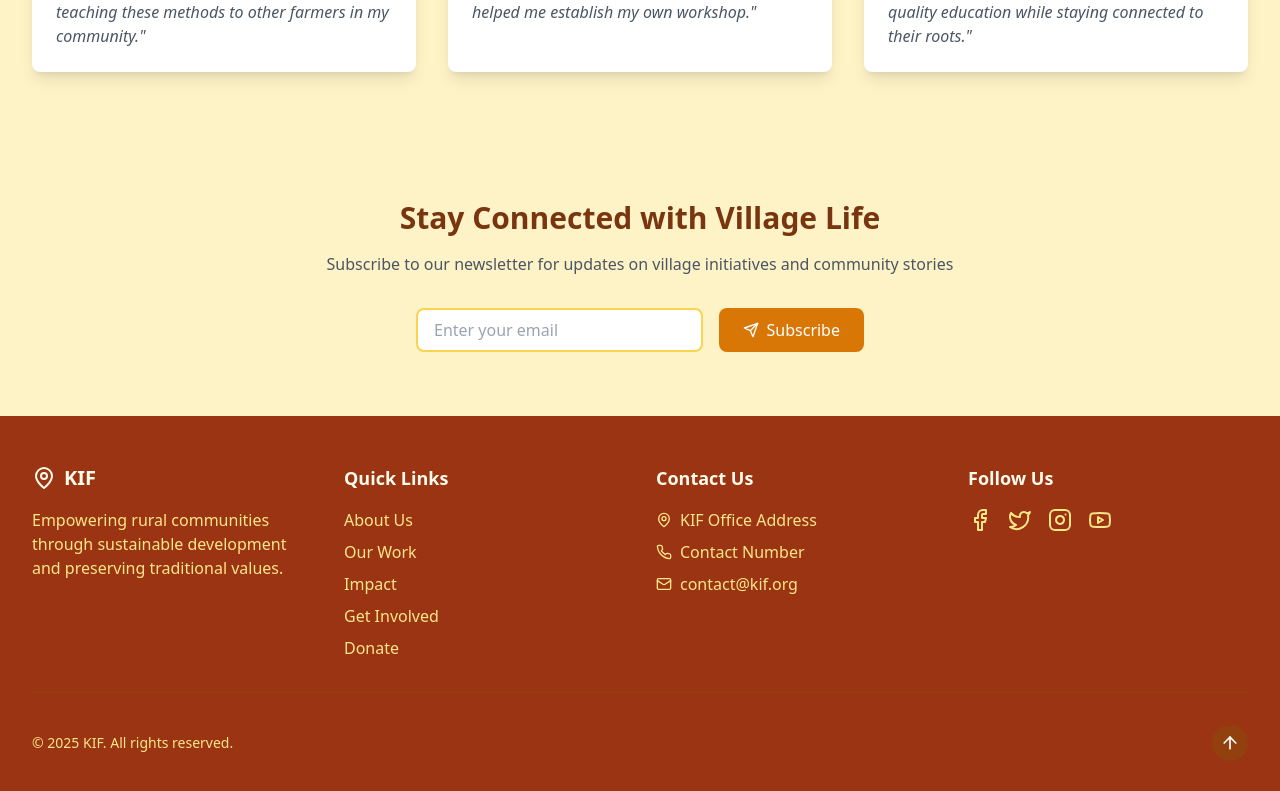
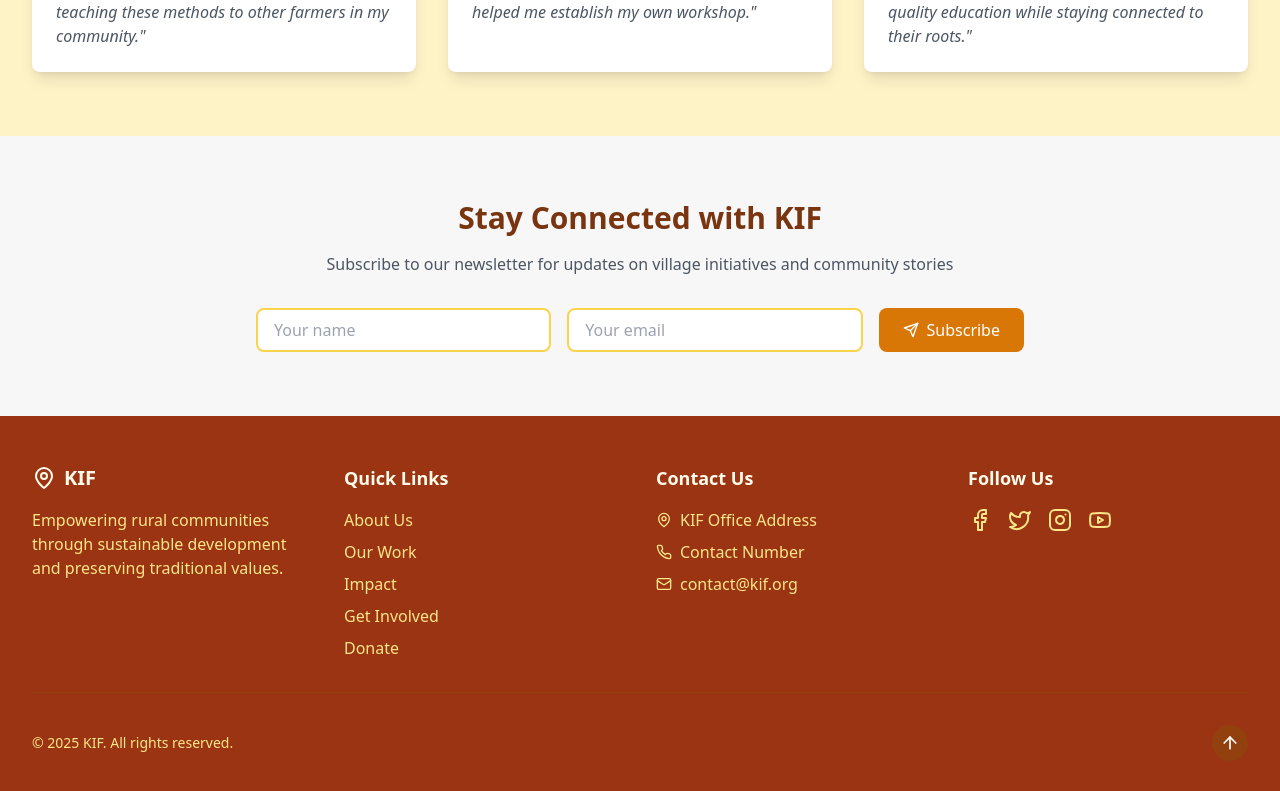
Before and after one commit to adityspecial/new-village, a React (Vite) app in the folder project/: page / in a window 1280 px wide. Shown: the part 1692-2483 px from the top of the page. Built offline with nearby package versions, Linux system fonts and the light colour scheme.

Commit message:
Updated Newsletter.tsx

```diff
--- a/project/src/components/Newsletter.tsx
+++ b/project/src/components/Newsletter.tsx
@@ -2,38 +2,47 @@ import React, { useState } from 'react';
 import { Send } from 'lucide-react';
 
 const Newsletter = () => {
+  const [name, setName] = useState('');
   const [email, setEmail] = useState('');
 
   const handleSubmit = (e: React.FormEvent) => {
     e.preventDefault();
-    // Handle newsletter subscription
-    console.log('Subscribed:', email);
+    console.log('Subscribed:', { name, email });
+    setName('');
     setEmail('');
   };
 
   return (
-    <section className="py-16 bg-amber-100">
+    <section className="py-16 bg-[#f7f7f7]">
       <div className="max-w-7xl mx-auto px-4 sm:px-6 lg:px-8">
         <div className="text-center">
           <h2 className="text-3xl font-bold text-amber-900 mb-4">
-            Stay Connected with Village Life
+            Stay Connected with KIF
           </h2>
           <p className="text-gray-600 mb-8">
             Subscribe to our newsletter for updates on village initiatives and community stories
           </p>
-          <form onSubmit={handleSubmit} className="max-w-md mx-auto">
-            <div className="flex gap-4">
+          <form onSubmit={handleSubmit} className="max-w-3xl mx-auto w-full">
+            <div className="flex flex-col sm:flex-row gap-4">
+              <input
+                type="text"
+                value={name}
+                onChange={(e) => setName(e.target.value)}
+                placeholder="Your name"
+                className="flex-1 px-4 py-2 rounded-lg border-2 border-amber-300 focus:outline-none focus:border-amber-500"
+                required
+              />
               <input
                 type="email"
                 value={email}
                 onChange={(e) => setEmail(e.target.value)}
-                placeholder="Enter your email"
+                placeholder="Your email"
                 className="flex-1 px-4 py-2 rounded-lg border-2 border-amber-300 focus:outline-none focus:border-amber-500"
                 required
               />
               <button
                 type="submit"
-                className="px-6 py-2 bg-amber-600 text-white rounded-lg hover:bg-amber-700 transition-colors duration-200 flex items-center gap-2"
+                className="px-6 py-2 bg-amber-600 text-white rounded-lg hover:bg-amber-700 transition-colors duration-200 flex items-center justify-center gap-2 w-full sm:w-auto"
               >
                 <Send className="w-4 h-4" />
                 <span>Subscribe</span>
```
